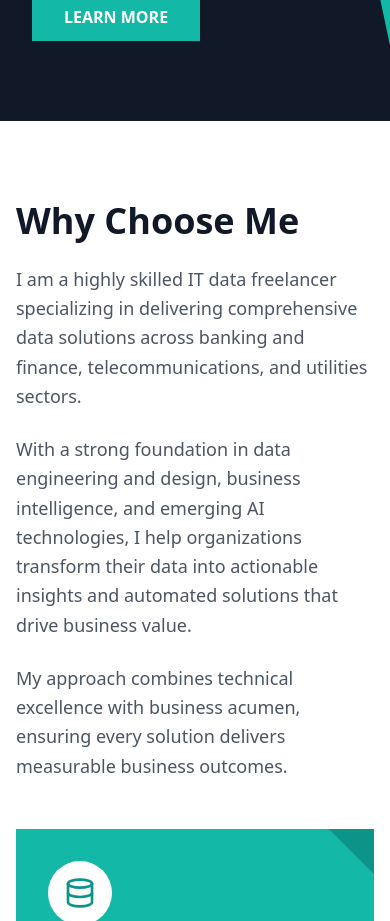
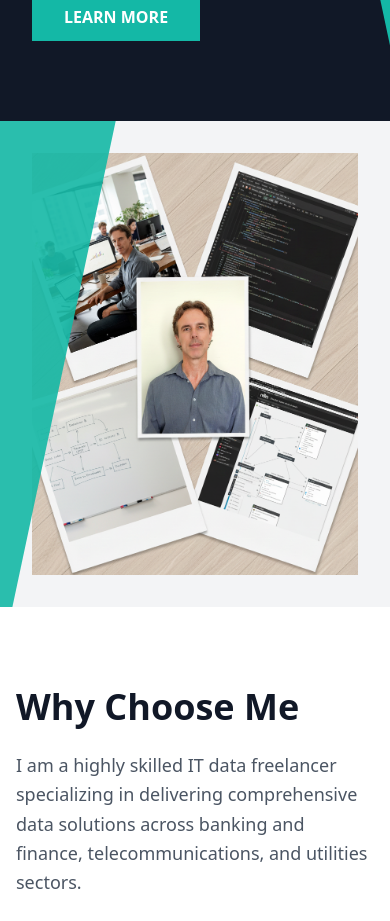
Before and after one commit to johnczegledi/johnczegledi.github.io, a React (Vite) app: page / in a window 390 px wide. Shown: the part 820-1741 px from the top of the page. Built offline with nearby package versions, Linux system fonts and the light colour scheme.

Commit message:
add image to mobile view

```diff
--- a/src/components/Hero.tsx
+++ b/src/components/Hero.tsx
@@ -45,7 +45,8 @@ export function Hero() {
         {/* Right Side - Image */}
          <div className="relative bg-gray-100">
   {/* Added px-8 py-8 (padding) to shrink the effective size of the image container */}
-  <div className="absolute inset-0 flex items-center justify-center px-16 py-16">
+  {/* <div className="absolute inset-0 flex items-center justify-center px-16 py-16"> */}
+  <div className="flex items-center justify-center p-8">
       <img
           src="/images/composite.png"
           alt="Professional"
```
